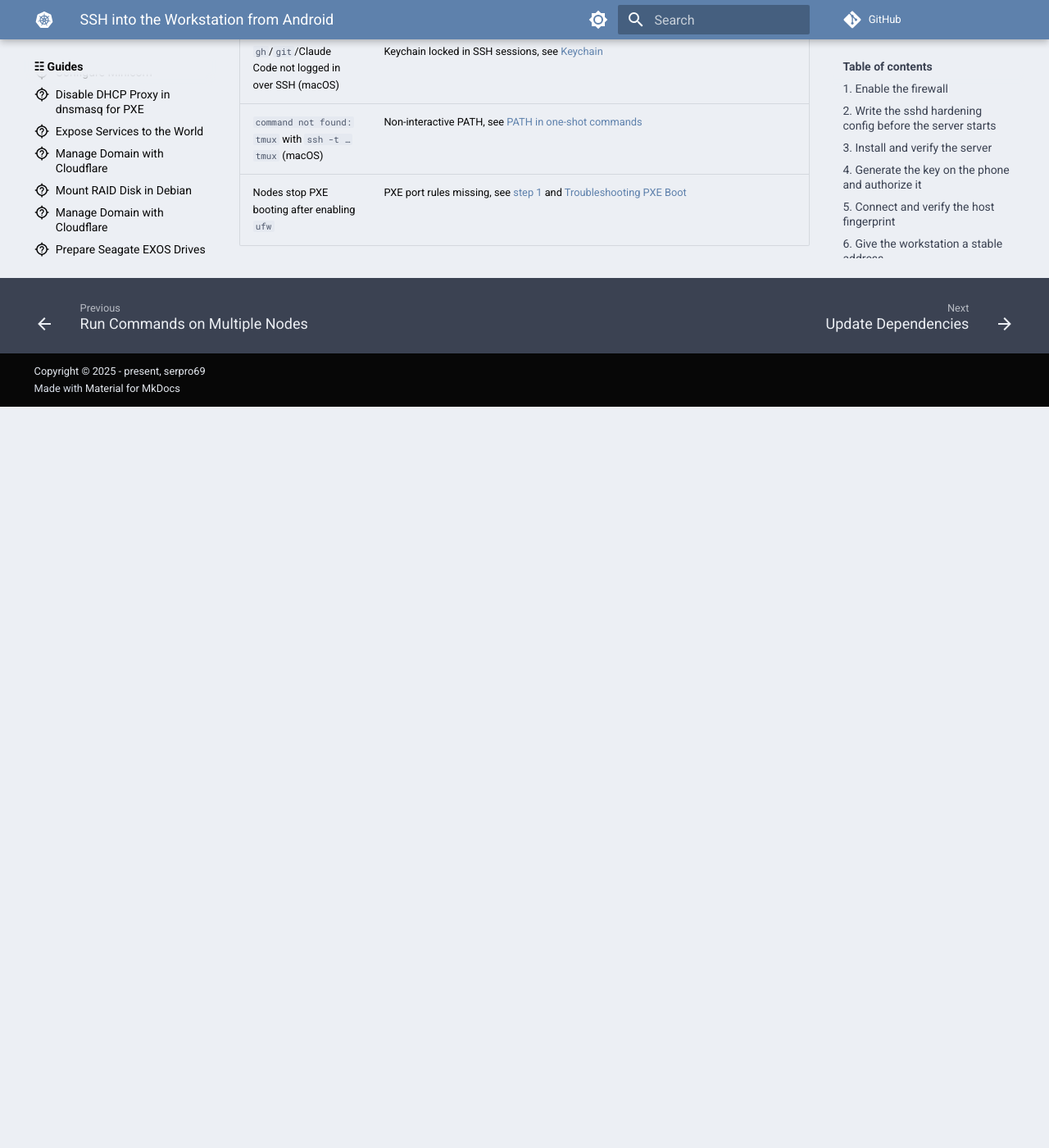
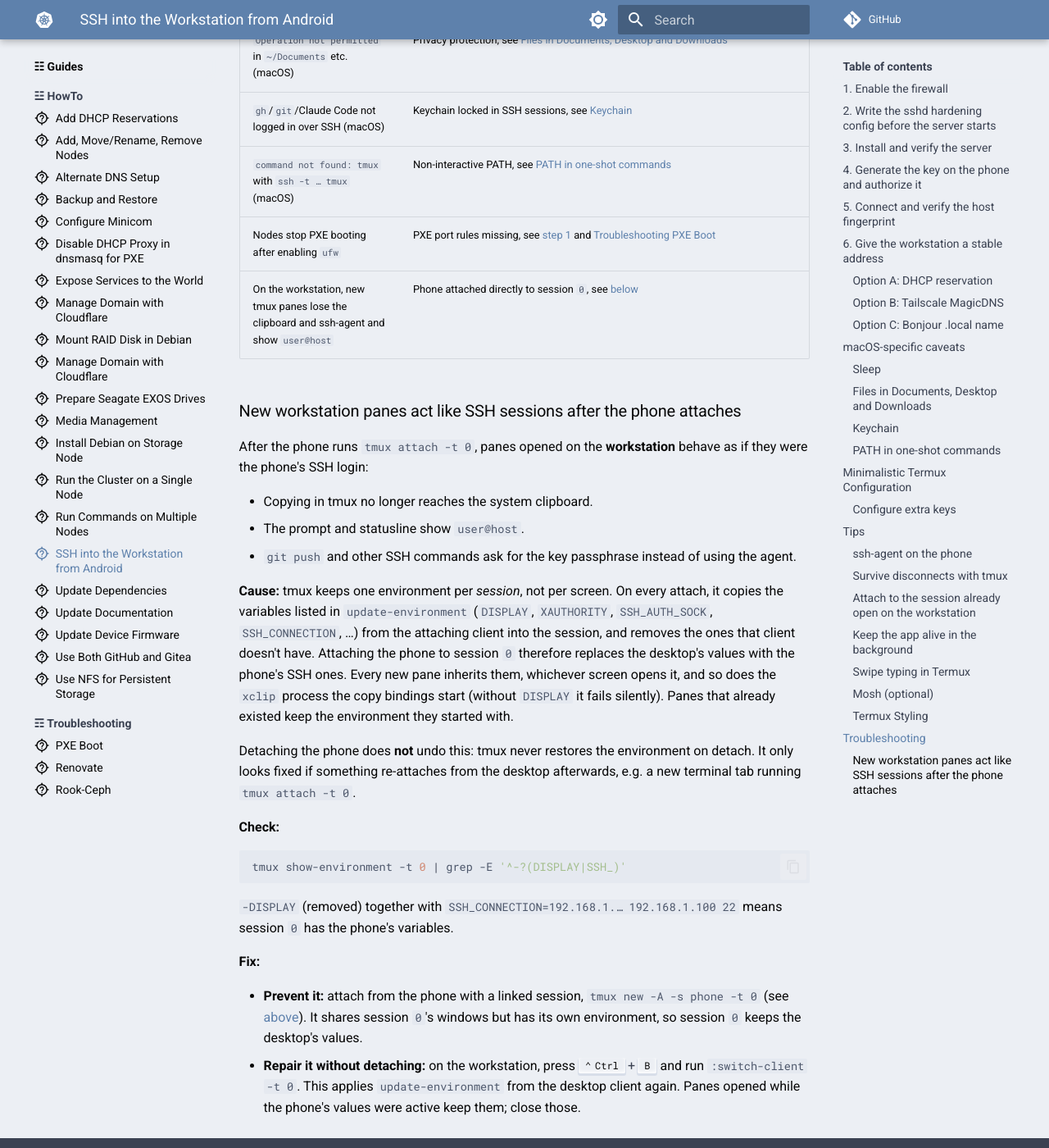
Before and after one commit to serpro69/ktchn8s, an MkDocs documentation site: the page built from docs/guides/how_to_ssh_into_workstation_from_android.md, in a window 1280 px wide and 1400 px high, scrolled down 14441 px. Shown: the whole window at 82% size. Built offline with MkDocs 1.6.1 and Material for MkDocs 9.7.7, drawn with Linux system fonts in a browser that asks for light colours; comment, search, counter and statistics services are not loaded; the version menu is left out; before the commit the page ends 14937 px from its top, so only the background shows below that; some of the changed text lies outside the part shown.

Commit message:
Document tmux environment clobbering when the phone attaches
Attaching the phone with "tmux attach -t 0" makes tmux copy the phone's
DISPLAY, SSH_AUTH_SOCK and SSH_CONNECTION into session 0, so new panes on
the workstation lose the clipboard and ssh-agent and look like SSH logins.
Detaching does not restore them, which made the cause hard to spot.

Add a troubleshooting entry with the cause, a check and the fix, and note
in the attach section that the linked session also keeps environments
separate.

````diff
--- a/docs/guides/how_to_ssh_into_workstation_from_android.md
+++ b/docs/guides/how_to_ssh_into_workstation_from_android.md
@@ -524,6 +524,8 @@
 
 Create a phone-only window with ++ctrl+b++ ++c++. The workstation is only affected when both look at the same window.
 
+The linked session also has its own environment. Attaching the phone directly with `tmux attach -t 0` replaces session `0`'s `DISPLAY`, ssh-agent socket and `SSH_CONNECTION` with the phone's, which breaks the clipboard and ssh-agent in new workstation panes. See [Troubleshooting](#new-workstation-panes-act-like-ssh-sessions-after-the-phone-attaches).
+
 ### Keep the app alive in the background
 
 - **Battery:** Android Settings → Apps → Termux/Termius → Battery → **Unrestricted**. This matters most. Samsung, Xiaomi, etc. also have "sleeping apps" lists — remove the app there too.
@@ -600,3 +602,29 @@
 | `gh`/`git`/Claude Code not logged in over SSH (macOS) | Keychain locked in SSH sessions, see [Keychain](#keychain) |
 | `command not found: tmux` with `ssh -t … tmux` (macOS) | Non-interactive PATH, see [PATH in one-shot commands](#path-in-one-shot-commands) |
 | Nodes stop PXE booting after enabling `ufw` | PXE port rules missing, see [step 1](#1-enable-the-firewall) and [Troubleshooting PXE Boot](./troubleshooting_pxe_boot.md) |
+| On the workstation, new tmux panes lose the clipboard and ssh-agent and show `user@host` | Phone attached directly to session `0`, see [below](#new-workstation-panes-act-like-ssh-sessions-after-the-phone-attaches) |
+
+### New workstation panes act like SSH sessions after the phone attaches
+
+After the phone runs `tmux attach -t 0`, panes opened on the **workstation** behave as if they were the phone's SSH login:
+
+- Copying in tmux no longer reaches the system clipboard.
+- The prompt and statusline show `user@host`.
+- `git push` and other SSH commands ask for the key passphrase instead of using the agent.
+
+**Cause:** tmux keeps one environment per *session*, not per screen. On every attach, it copies the variables listed in `update-environment` (`DISPLAY`, `XAUTHORITY`, `SSH_AUTH_SOCK`, `SSH_CONNECTION`, …) from the attaching client into the session, and removes the ones that client doesn't have. Attaching the phone to session `0` therefore replaces the desktop's values with the phone's SSH ones. Every new pane inherits them, whichever screen opens it, and so does the `xclip` process the copy bindings start (without `DISPLAY` it fails silently). Panes that already existed keep the environment they started with.
+
+Detaching the phone does **not** undo this: tmux never restores the environment on detach. It only looks fixed if something re-attaches from the desktop afterwards, e.g. a new terminal tab running `tmux attach -t 0`.
+
+**Check:**
+
+```bash
+tmux show-environment -t 0 | grep -E '^-?(DISPLAY|SSH_)'
+```
+
+`-DISPLAY` (removed) together with `SSH_CONNECTION=192.168.1.… 192.168.1.100 22` means session `0` has the phone's variables.
+
+**Fix:**
+
+- **Prevent it:** attach from the phone with a linked session, `tmux new -A -s phone -t 0` (see [above](#attach-to-the-session-already-open-on-the-workstation)). It shares session `0`'s windows but has its own environment, so session `0` keeps the desktop's values.
+- **Repair it without detaching:** on the workstation, press ++ctrl+b++ and run `:switch-client -t 0`. This applies `update-environment` from the desktop client again. Panes opened while the phone's values were active keep them; close those.
````
